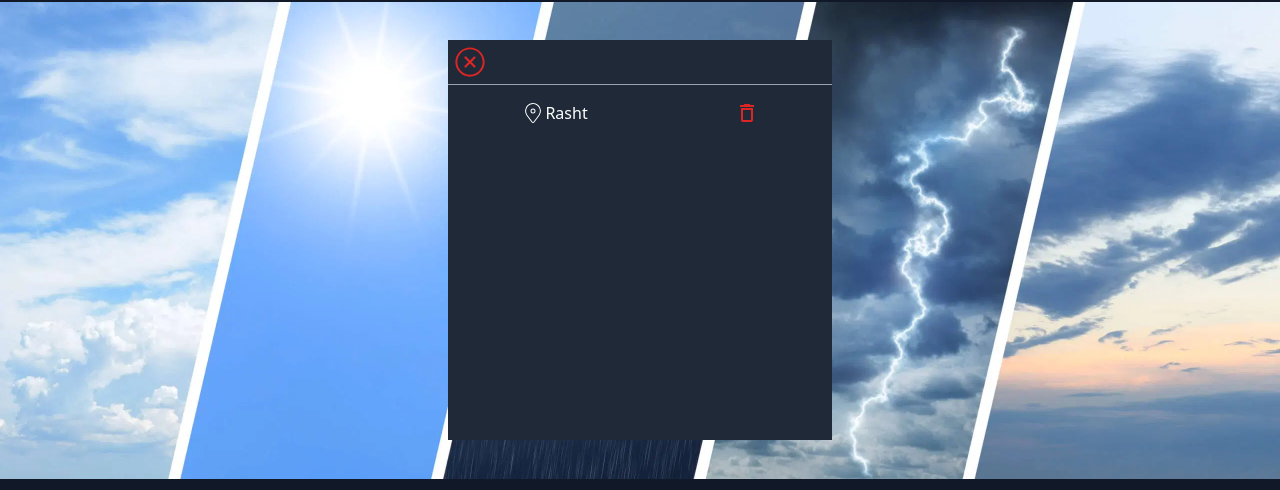
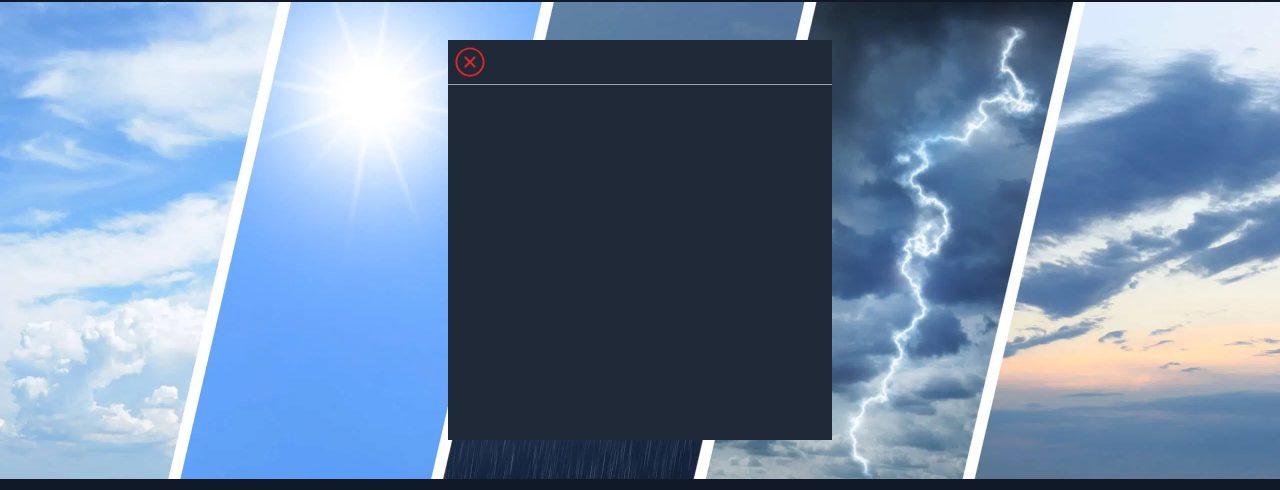
Before and after one commit to pilentboy/Weather-App, a React (Create React App) app: page / in a window 1280 px wide. Both pictures are taken after a click on the button 124 px from the left and 40 px from the top of the page. Shown: the part 160-650 px from the top of the page. Built offline with nearby package versions, Linux system fonts and the light colour scheme.

Commit message:
display locations searched in history modal

```diff
--- a/src/components/searchModalItem.jsx
+++ b/src/components/locationHistoryItem.jsx
@@ -3,9 +3,13 @@ import { MdOutlineDelete } from "react-icons/md";
 import { Settings } from "../context/settings";
 import { useContext } from "react";
 
-const SearchModalItem = () => {
+const LocationHistoryItem = ({location,id}) => {
 
     const {selectedLanIndex}=useContext(Settings)
+
+    const deleteItemFromHistory=()=>{
+        console.log(id)
+    }
 
     return (
         <div className="flex justify-around w-full items-center my-2">
@@ -13,11 +17,12 @@ const SearchModalItem = () => {
         <div className="flex items-center  duration-200 cursor-pointer  " >
             <CiLocationOn className="text-white text-2xl" />
             <span className="text-white  ">
-                Rasht
+                {location}
             </span>
         </div>
 
         <button
+        onClick={deleteItemFromHistory}
         title={selectedLanIndex == 0 ? "delete from your history" : 'حذف از تاریخچه جستجوها'}
         aria-label="delete the item from your search history"
         className=" text-2xl text-red-600">
@@ -28,4 +33,4 @@ const SearchModalItem = () => {
     );
 }
 
-export default SearchModalItem;
+export default LocationHistoryItem;
--- a/src/pages/Header.jsx
+++ b/src/pages/Header.jsx
@@ -4,13 +4,14 @@ import { useContext, useEffect, useState } from "react";
 import {Settings} from '../context/settings'
 import { MdHistoryEdu } from "react-icons/md";
 import CloseButton from "../components/closeButton";
-import SearchModalItem from "../components/searchModalItem";
+import LocationHistoryItem from "../components/locationHistoryItem";
 
 
 const Header = () => {
 
     const {languages,selectedLanIndex,handleChangeLan}=useContext(Settings)
     const [histoyModal,setHistoryModal]=useState(false)
+    const locationHistory= localStorage.getItem('locationHistory')
 
     return (
         <>
@@ -62,7 +63,12 @@ const Header = () => {
 
                 {/* locations */}
                 <div className=" w-full h-full py-2 flex flex-col items-center overflow-y-auto">
-                  <SearchModalItem/>
+
+                    {
+                        locationHistory?.length > 0 ? JSON.parse(locationHistory).map((location,index) => (
+                            <LocationHistoryItem key={index} location={location} id={index}/>
+                        )) : null
+                    }
 
                 </div>
 
```
